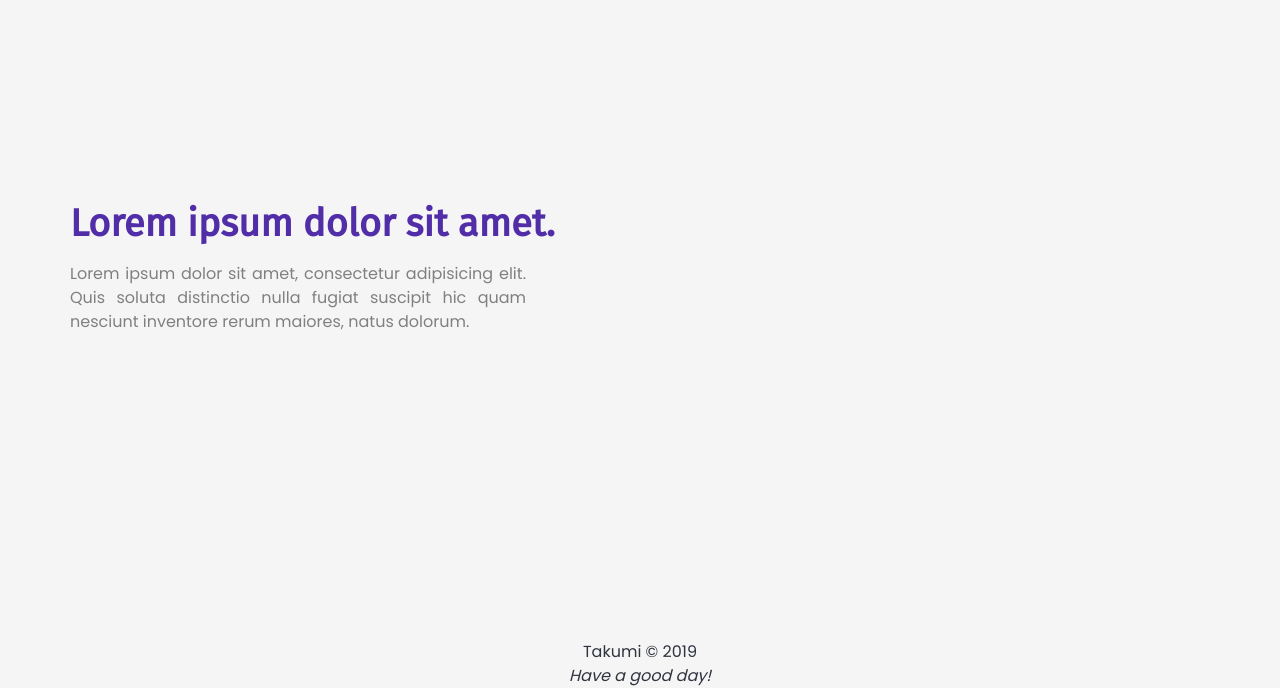
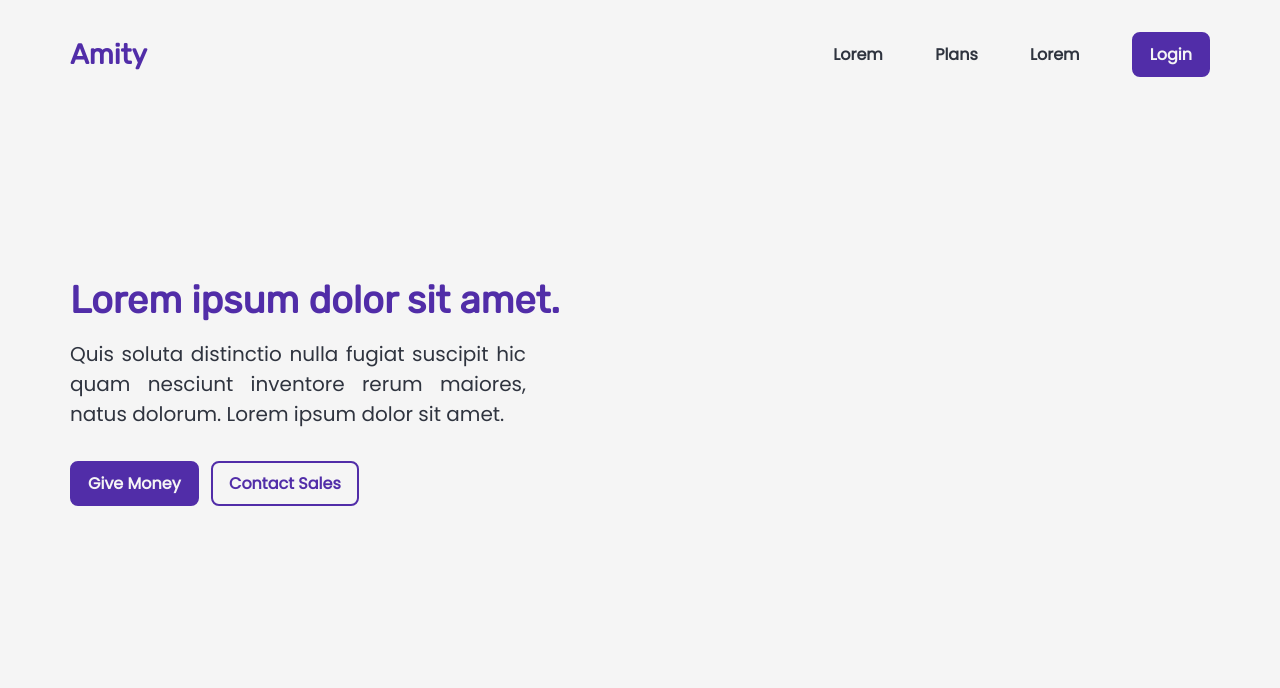
Before and after one commit to gitkumi/amity, a website built with webpack: page index.html in a window 1280 px wide. Shown: the top 688 px of the page. Built offline with nearby package versions, Linux system fonts and the light colour scheme.

Commit message:
s p r i n g i n m y s t e p

```diff
--- a/index.html
+++ b/index.html
@@ -10,21 +10,55 @@
     <title>Amity</title>
 
     <!-- <link rel="icon" type="image/x-icon" href="favicon.ico"> -->
-    <link href="https://fonts.googleapis.com/css?family=Fira+Sans" rel="stylesheet">
+    <link href="https://fonts.googleapis.com/css?family=Rubik" rel="stylesheet">
     <link href="https://fonts.googleapis.com/css?family=Poppins" rel="stylesheet">
   </head>
 
   <body>
-    <div class="container">
-      <main class="hero">
-        <h1 class="hero__title">Lorem ipsum dolor sit amet.</h1>
+    <nav class="navbar">
+      <div class="container">
+        <div class="navbar-content">
+          <a class="amity" href="#">Amity</a>
+          <div>
+            <a class="nav__link" href="#">Lorem</a>
+            <a class="nav__link" href="#">Plans</a>
+            <a class="nav__link" href="#">Lorem</a>
+            <button class="amity__button">
+              Login
+            </button>
+          </div>
+        </div>
+      </div>
+    </nav>
+
+    <main class="hero">
+      <div class="container">
+        <h1 class="hero__title">
+          Lorem ipsum dolor sit amet.
+        </h1>
         <p class="hero__details">
-          Lorem ipsum dolor sit amet, consectetur adipisicing elit. Quis soluta distinctio nulla fugiat suscipit hic quam nesciunt inventore rerum maiores, natus dolorum.
+          Quis soluta distinctio nulla fugiat suscipit hic quam nesciunt inventore rerum maiores, natus dolorum. Lorem ipsum dolor sit amet.
         </p>
-      </main>
-    </div>
+        <button class="amity__button">
+          Give Money
+        </button>
+        <button class="amity__button amity__button--inverted">
+          Contact Sales
+        </button>
+      </div>
+    </main>
+
+    <section class="wave">
+      <div class="container">
+        <p>
+          Lorem ipsum dolor sit amet, consectetur adipisicing elit. Nam, doloremque hic maiores expedita necessitatibus a corporis omnis veritatis quo ducimus asperiores earum, cumque tempora? Ullam inventore a nobis atque. Recusandae!
+          Lorem ipsum dolor sit amet, consectetur adipisicing elit. Nam, doloremque hic maiores expedita necessitatibus a corporis omnis veritatis quo ducimus asperiores earum, cumque tempora? Ullam inventore a nobis atque. Recusandae!
+        </p>
+      </div>
+    </section>
 
     <footer class="footer">
+      <iframe width="0" height="0" src="https://www.youtube.com/embed/siCmqvfw_1g?autoplay=1" frameborder="0" allow="accelerometer; autoplay; encrypted-media; gyroscope; picture-in-picture" allowfullscreen></iframe>
       <p>Takumi © 2019</p>
 
       <p class="footer__message">Have a good day!</p>
--- a/styles/_all.scss
+++ b/styles/_all.scss
@@ -2,3 +2,6 @@
 @import './hero.scss';
 @import './overrides.scss';
 @import './containers.scss';
+@import './navbar.scss';
+@import './utils.scss';
+@import './wave.scss';
--- a/styles/_variables.scss
+++ b/styles/_variables.scss
@@ -1,5 +1,5 @@
 $primary: #512DA8;
-$secondary: #F06292;
+$secondary: #EC407A;
 $dark: #2F343F;
 $light: #F5F5F5;
 $gray: gray;
--- a/styles/hero.scss
+++ b/styles/hero.scss
@@ -14,11 +14,8 @@
 }
 
 .hero__details {
-  color: $gray;
+  font-size: 20px;
   text-align: justify;
   width: 40%;
+  margin-bottom: 2rem;
 }
-
-.intro__button {
-
-}
--- /dev/null
+++ b/styles/navbar.scss
@@ -0,0 +1,27 @@
+@import './_variables.scss';
+
+.navbar {
+  padding-top: 2rem;
+  width: 100%;
+}
+
+.amity {
+  color: $primary;
+  text-decoration: none;
+  font-family: 'Rubik', sans-serif;
+  font-weight: bold;
+  font-size: 28px;
+}
+
+.navbar-content {
+  display: flex;
+  align-items: center;
+  justify-content: space-between;
+}
+
+.nav__link {
+  text-decoration: none;
+  font-weight: bold;
+  font-size: 16px;
+  margin-right: 3rem;
+}
--- a/styles/overrides.scss
+++ b/styles/overrides.scss
@@ -19,7 +19,7 @@ body {
 
 h1, h2, h3, h4, h5, h6 {
   margin: 0;
-  font-family: 'Fira Sans', sans-serif;
+  font-family: 'Rubik', sans-serif;
 }
 
 a {
--- /dev/null
+++ b/styles/utils.scss
@@ -0,0 +1,21 @@
+@import './_variables.scss';
+
+.amity__button {
+  padding: 0.5rem 1rem;
+  border: 0;
+  color: $light;
+  border-radius: 8px;
+  cursor: pointer;
+  background-color: $primary;
+  color: $light;
+  border: 2px solid $primary;
+  font-weight: bold;
+  font-size: 16px;
+
+  &.amity__button--inverted {
+    border: 2px solid $primary;
+    margin-left: 0.5rem;
+    color: $primary;
+    background-color: $light;
+  }
+}
--- /dev/null
+++ b/styles/wave.scss
@@ -0,0 +1,14 @@
+@import './_variables.scss';
+
+.wave {
+  padding-top: 2rem;
+  padding-bottom: 2rem;
+  position: relative;
+}
+
+.wave svg {
+  position: absolute;
+  fill: $primary;
+  top: 0;
+  left: 0;
+}
```
